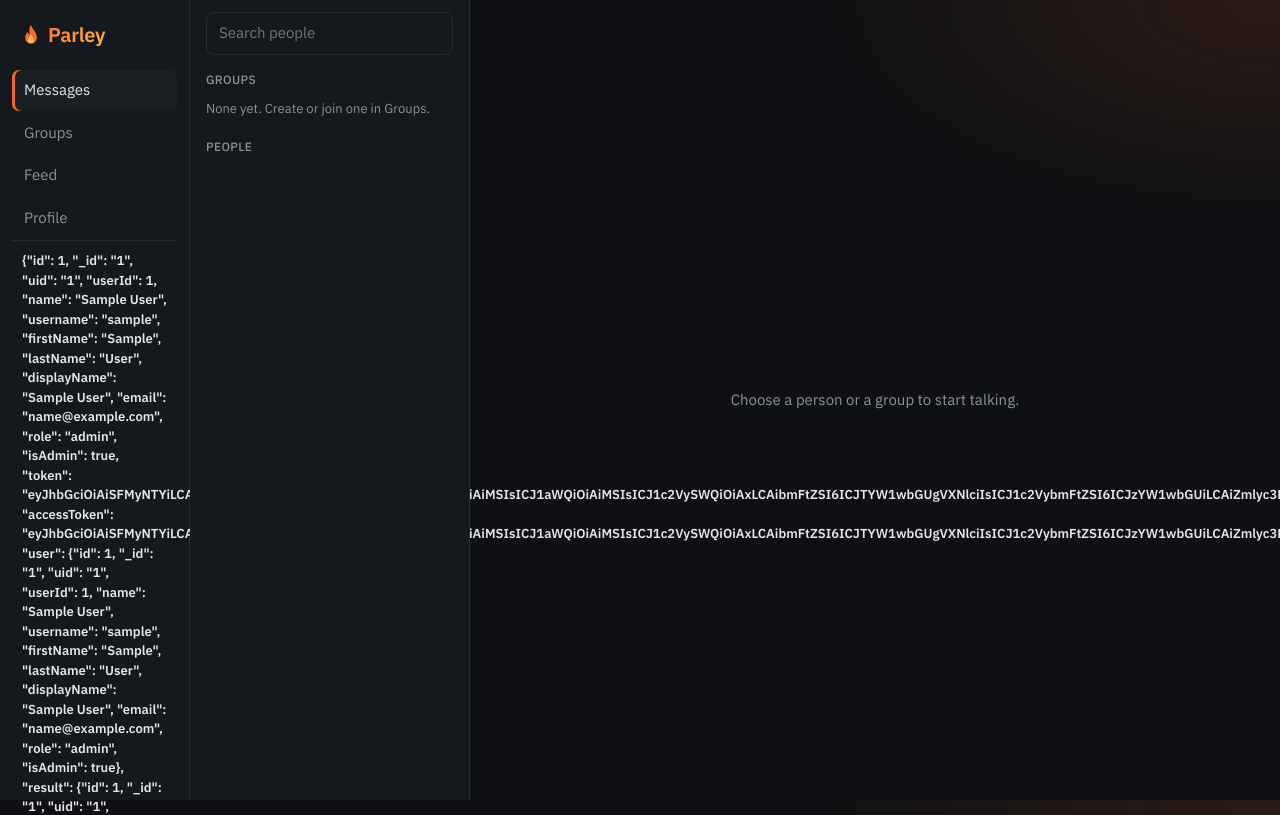
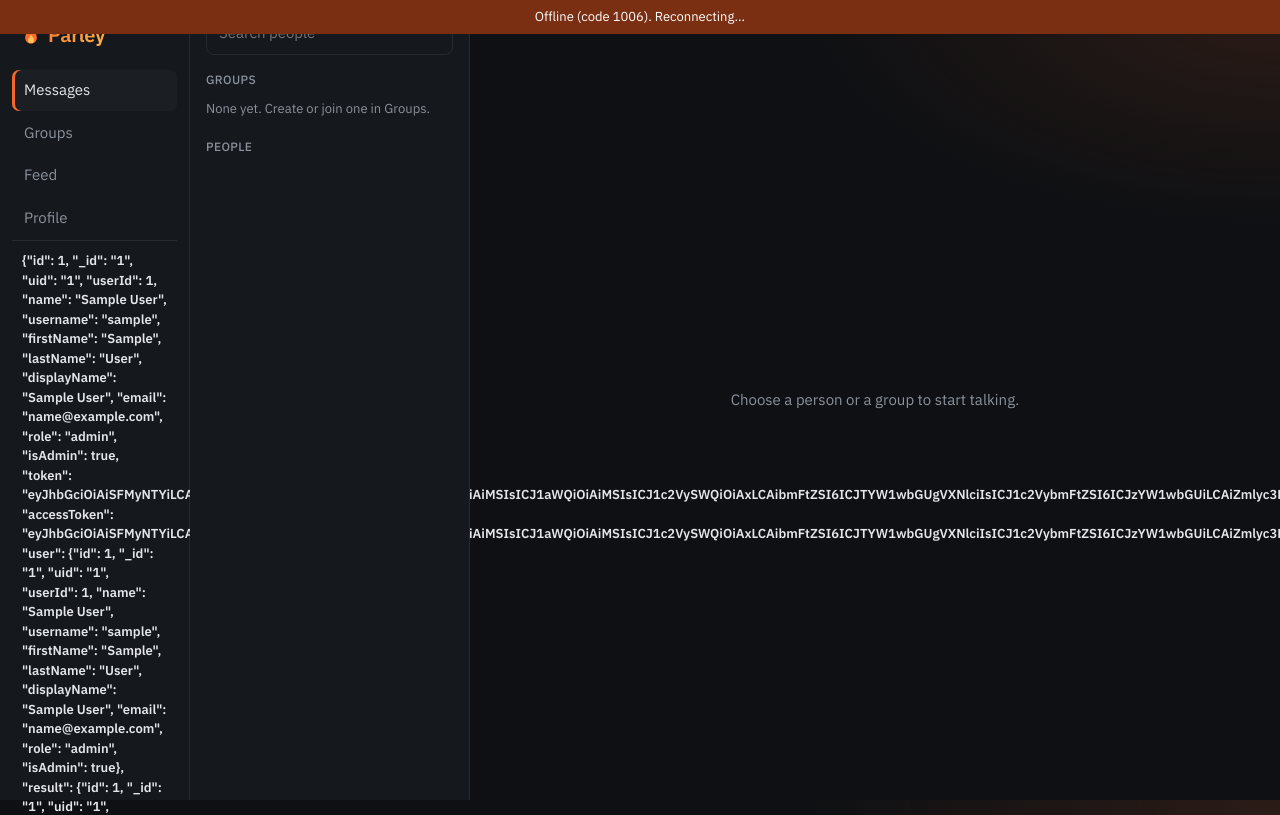
Before and after one commit to kam-design/Parley, a plain HTML site: page main.html in a window 1280 px wide. Shown: the top 815 px of the page. Drawn offline with Linux system fonts and the light colour scheme; sample sign-in values are in the browser's storage.

Commit message:
Add files via upload

```diff
--- a/main.html
+++ b/main.html
@@ -187,6 +187,7 @@ input:focus,textarea:focus,select:focus{border-color:var(--acc)}
   <button class="btn s" id="cv" onclick="tgl('video')">Camera off</button>
   <button class="btn d" onclick="endCall()">Leave call</button></div></div>
 <div id="ring"><span id="rt"></span><button class="btn" id="rj">Join</button><button class="btn s" onclick="$('ring').classList.remove('on')">Dismiss</button></div>
+<div id="conn" style="display:none;position:fixed;top:0;left:0;right:0;background:#7a2e12;color:#fff;text-align:center;padding:7px 10px;font-size:13px;z-index:50"></div>
 <div id="toast"></div>
 
 <script>
@@ -199,7 +200,7 @@ const tm=t=>new Date(t).toLocaleTimeString([],{hour:'2-digit',minute:'2-digit'})
 let ws,groups=[],users=[],posts=[],reqs=[],out=[],restored=0,cur=null,msgs={},unread={},myGames=[],pimg='',C=null,Q=Promise.resolve(),rec=null;
 const dm=u=>'dm:'+[me,u].sort().join('|');
 const mine=g=>g.members.includes(me);
-const send=o=>ws&&ws.readyState===1&&ws.send(JSON.stringify(o));
+const send=o=>{if(ws&&ws.readyState===1){ws.send(JSON.stringify(o));return true}toast('Offline: reconnecting to the server...');return false};
 function toast(t){const e=$('toast');e.textContent=t;e.style.display='block';clearTimeout(e._t);e._t=setTimeout(()=>e.style.display='none',3200)}
 function logout(){localStorage.removeItem('parley_token');localStorage.removeItem('parley_user');location.href='index.html'}
 $('meName').textContent=me;
@@ -209,11 +210,16 @@ document.querySelectorAll('nav .nb').forEach(b=>b.onclick=()=>{
   b.classList.add('on');$('v-'+b.dataset.v).classList.add('on');if(b.dataset.v!=='msg')document.body.classList.remove('inchat');sessionStorage.setItem('pv',b.dataset.v);
 });
 
+let tries=0;
+function banner(t){const b=$('conn');b.style.display=t?'block':'none';b.textContent=t||''}
 function connect(){
-  ws=new WebSocket(`${API.replace('http','ws')}/ws/${me}?t=${tok}`);
-  ws.onclose=e=>e.code===4001?logout():setTimeout(connect,2000);
+  banner('Connecting to the server... (a sleeping free server can take up to a minute to wake)');
+  ws=new WebSocket((location.protocol==='https:'?'wss://':'ws://')+API.replace(/^https?:\/\//,'')+`/ws/${me}?t=${tok}`);
+  ws.onopen=()=>{tries=0;banner('')};
+  ws.onclose=e=>{if(e.code===4001)return logout();banner(`Offline (code ${e.code}). Reconnecting...`);setTimeout(connect,Math.min(2000*++tries,10000))};
   ws.onmessage=e=>on(JSON.parse(e.data));
 }
+setInterval(()=>{if(ws&&ws.readyState===1)ws.send('{"a":"ping"}')},25000);
 connect();
 
 function on(m){
```
